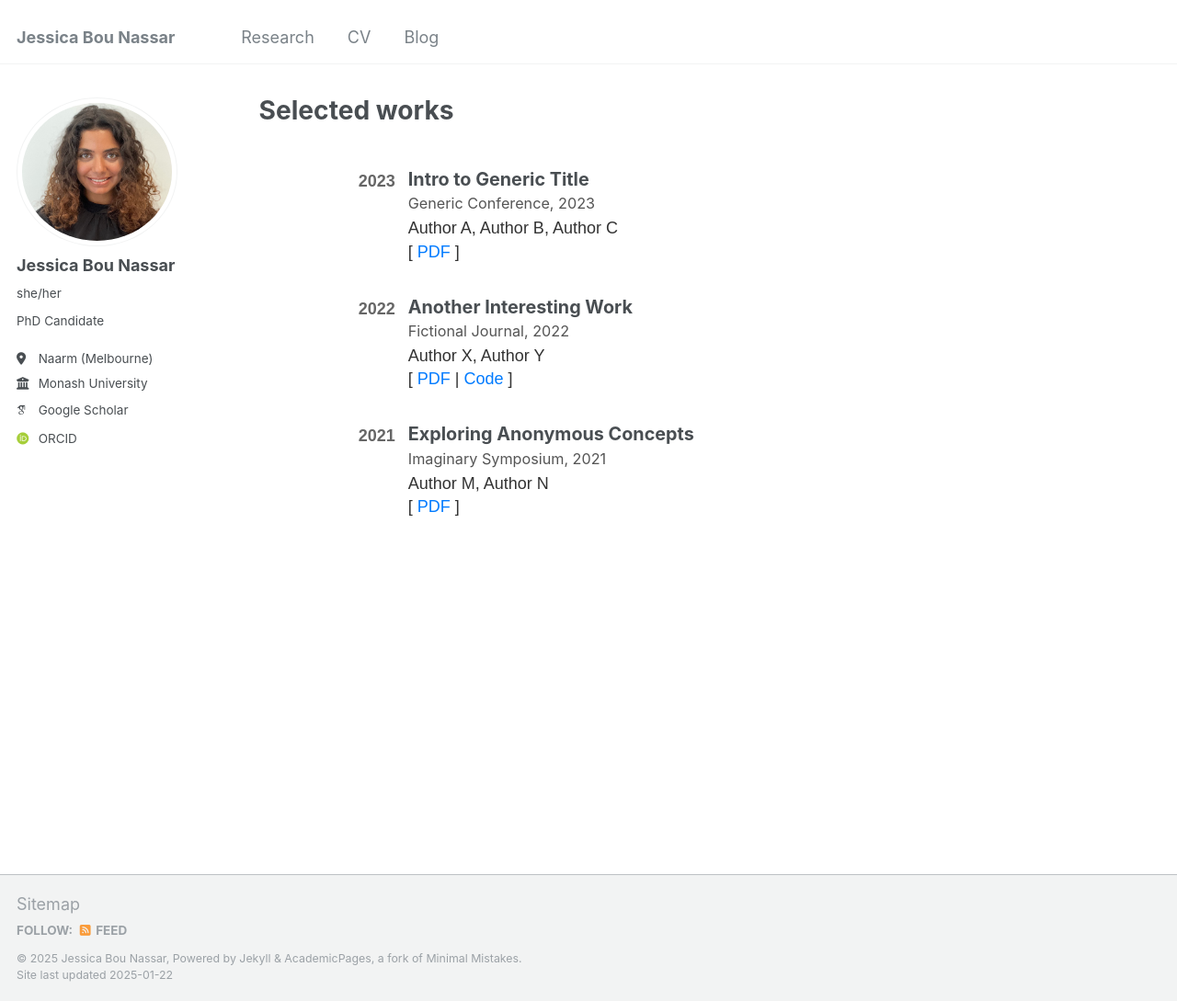
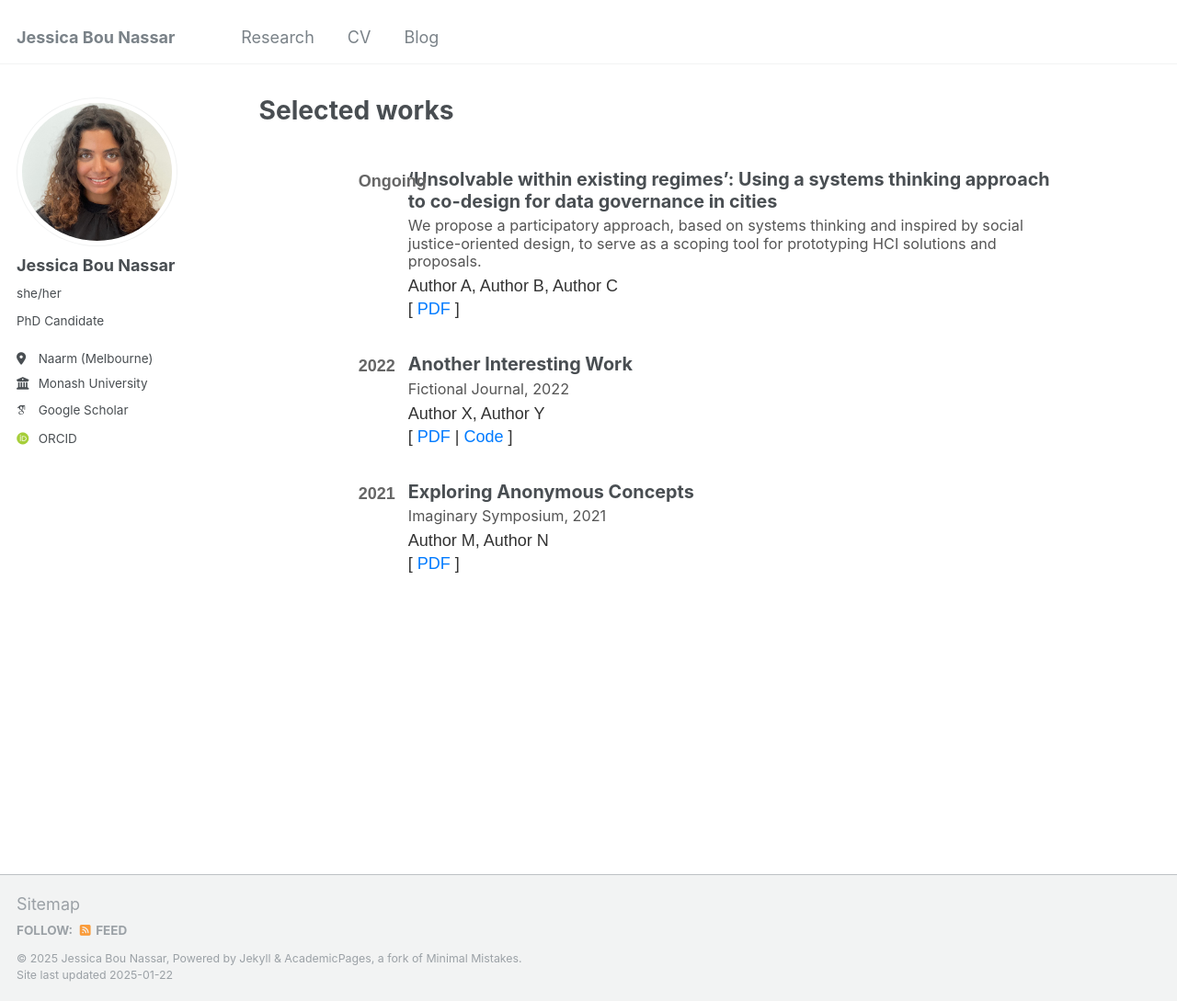
Before and after one commit to jessicabounassar/jessicabounassar.github.io, a Jekyll site: the page built from _pages/publications.html, in a window 1280 px wide and 1089 px high. Shown: the whole window at 92% size. Built offline with Jekyll 4.4.1, drawn with Linux system fonts in a browser that asks for light colours; some web fonts are replaced.

Commit message:
Update publications.html

```diff
--- a/_pages/publications.html
+++ b/_pages/publications.html
@@ -83,10 +83,10 @@ author_profile: true
     <ul class="publication-list">
       <!-- Example Publication #1 -->
       <li>
-        <span class="time">2023</span>
+        <span class="time">Ongoing</span>
         <h4>
-          Intro to Generic Title
-          <span>Generic Conference, 2023</span>
+          ‘Unsolvable within existing regimes’: Using a systems thinking approach to co-design for data governance in cities
+          <span> We propose a participatory approach, based on systems thinking and inspired by social justice-oriented design, to serve as a scoping tool for prototyping HCI solutions and proposals.</span>
         </h4>
         <p>
           Author A, Author B, Author C<br>
```
